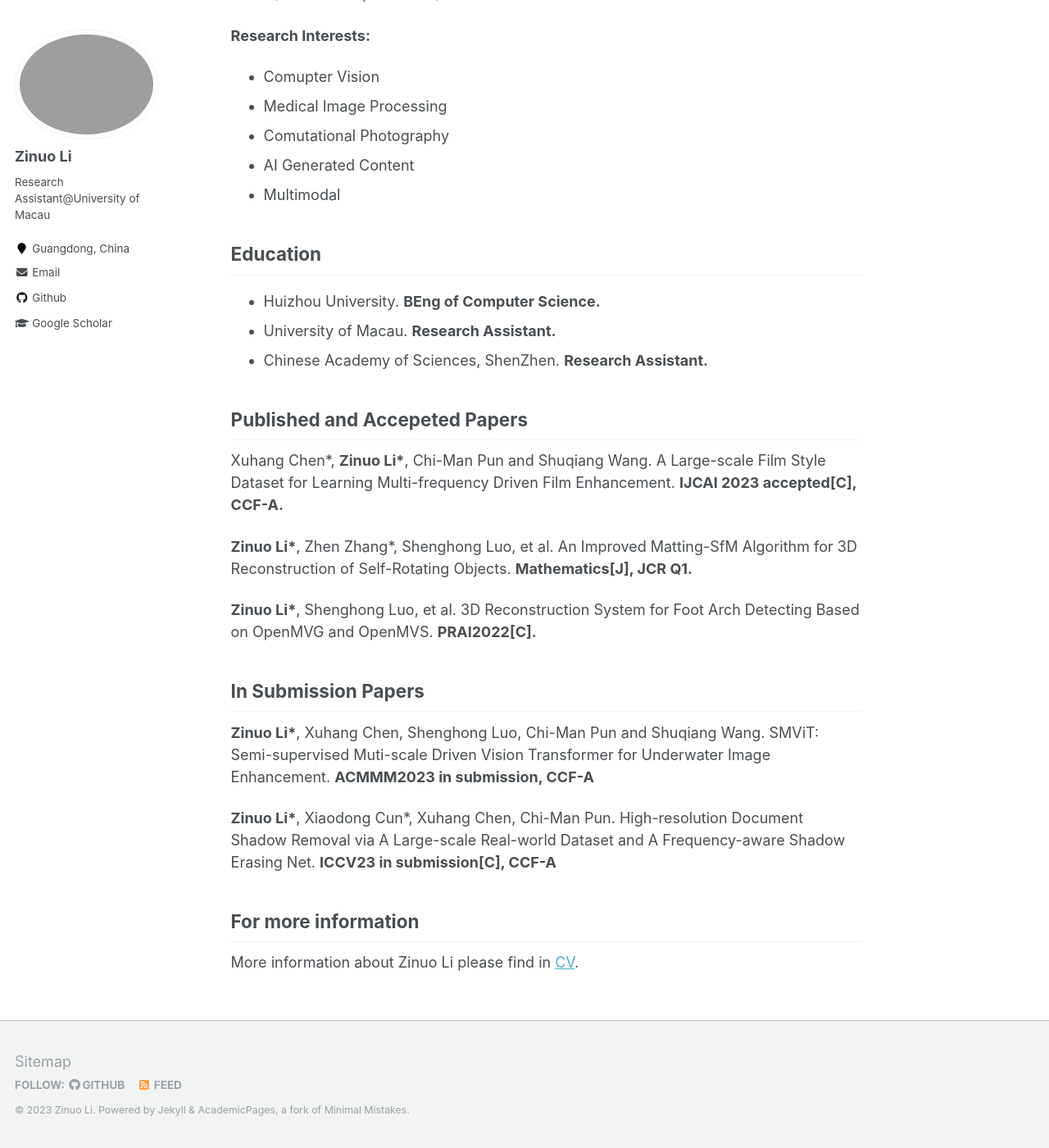
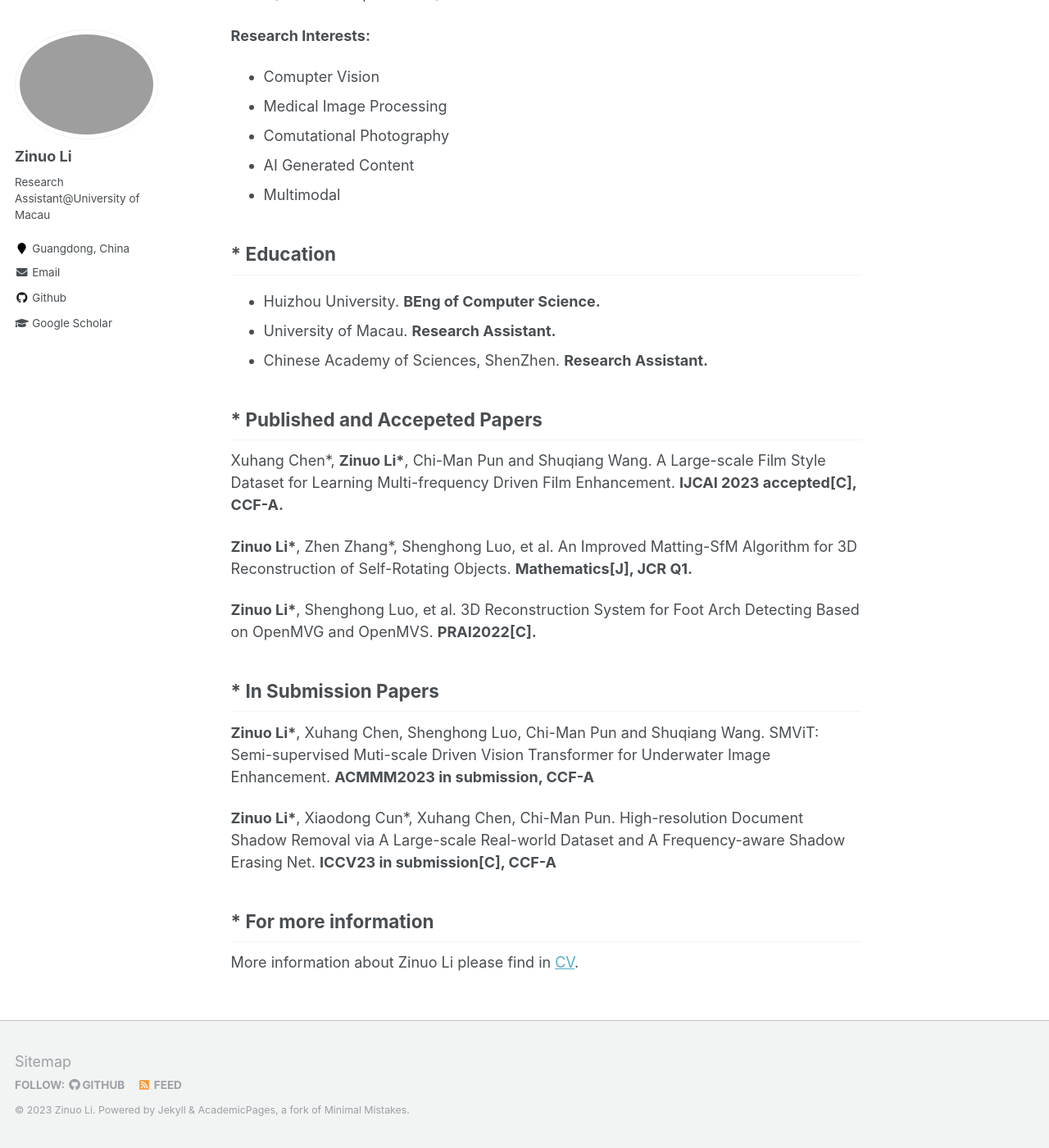
Before and after one commit to Shenghong-Luo/Shenghong-Luo.github.io, a Jekyll site: the page built from _pages/about.md, in a window 1280 px wide and 1400 px high, scrolled down 357 px. Shown: the whole window at 82% size. Built offline with Jekyll 4.4.1, drawn with Linux system fonts in a browser that asks for light colours; some of the changed text lies outside the part shown.

```diff
--- a/_pages/about.md
+++ b/_pages/about.md
@@ -7,7 +7,7 @@ redirect_from:
   - /about/
   - /about.html
 ---
-## Introduction
+## * Introduction
 Zino Li is now a computer science undergraduate student who is currently working as a research assistant at the University of Macau and the Chinese Academy of Sciences. Meanwhile, he is currently looking for Mphil and PhD opportunities in Comupter Vision/AI Generated Content/Multimodal.
 
 <b>Research Interests:</b>
@@ -17,23 +17,23 @@ Zino Li is now a computer science undergraduate student who is currently working
 * AI Generated Content
 * Multimodal
 
-## Education
+## * Education
 * Huizhou University. **BEng of Computer Science.**
 * University of Macau. **Research Assistant.**
 * Chinese Academy of Sciences, ShenZhen. **Research Assistant.**
 
 
-## Published and Accepeted Papers
+## * Published and Accepeted Papers
 Xuhang Chen\*, **Zinuo Li\***, Chi-Man Pun and Shuqiang Wang. A Large-scale Film Style Dataset for Learning Multi-frequency Driven Film Enhancement. **IJCAI 2023 accepted[C], CCF-A.**
 
 **Zinuo Li\***, Zhen Zhang\*, Shenghong Luo, et al. An Improved Matting-SfM Algorithm for 3D Reconstruction of Self-Rotating Objects. **Mathematics[J], JCR Q1.**
 
 **Zinuo Li\***, Shenghong Luo, et al. 3D Reconstruction System for Foot Arch Detecting Based on OpenMVG and OpenMVS. **PRAI2022[C].**
 
-## In Submission Papers
+## * In Submission Papers
 **Zinuo Li\***,  Xuhang Chen, Shenghong Luo, Chi-Man Pun and Shuqiang Wang. SMViT: Semi-supervised Muti-scale Driven Vision Transformer for Underwater Image Enhancement. **ACMMM2023 in submission, CCF-A**
 
 **Zinuo Li\***, Xiaodong Cun\*, Xuhang Chen, Chi-Man Pun. High-resolution Document Shadow Removal via A Large-scale Real-world Dataset and A Frequency-aware Shadow Erasing Net. **ICCV23 in submission[C], CCF-A**
 
-## For more information
+## * For more information
 More information about Zinuo Li please find in [CV](https://zinuoli.github.io/files/CV-Zinuo.pdf).
```
